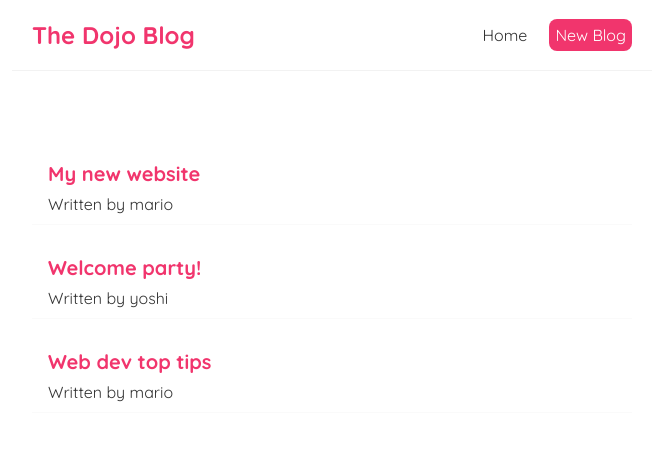
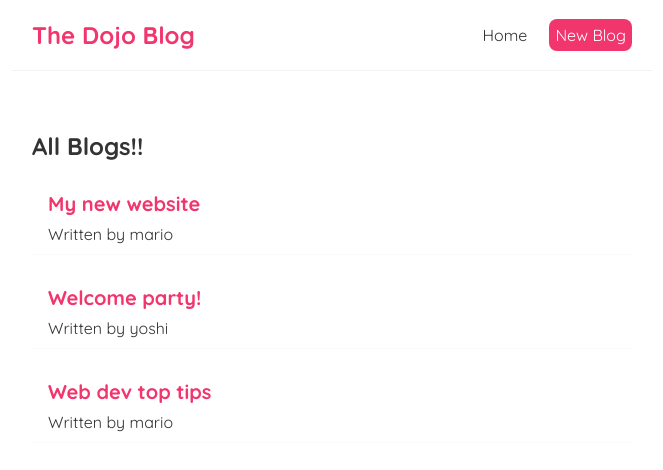
Before and after one commit to shiva2096/dogo-blog, a React (Create React App) app: page / in a window 1280 px wide. Shown: the top 470 px of the page, without its empty margins (308-971 px from the left). Built offline with nearby package versions, Linux system fonts and the light colour scheme; the HTML template or start-up script is replaced by a standard one.

Commit message:
11- using props

```diff
--- /dev/null
+++ b/src/BlogList.js
@@ -0,0 +1,22 @@
+// or const BlogList = ({blogs, title})
+// using props to fetch data
+// BlogList component can be used to display lists
+// in our templated format
+const BlogList = (props) => {
+    const blogs = props.blogs;
+    const title = props.title;
+
+    return (
+        <div className="blog-list">
+            <h2>{title}</h2>
+            {blogs.map(blog => (
+                <div className="blog-preview" key={blog.id} >
+                    <h2>{ blog.title }</h2>
+                    <p>Written by { blog.author }</p>
+                </div>
+            ))}
+        </div>
+     );
+}
+
+export default BlogList
--- a/src/Home.js
+++ b/src/Home.js
@@ -1,4 +1,5 @@
 import { useState } from "react";
+import BlogList from "./BlogList";
 
 const Home = () => {
     const [blogs, setBlogs] = useState([
@@ -12,13 +13,7 @@
     // then we build a template that applies for each element in loop
     return (
         <div className="home">
-            {blogs.map(blog => (
-                <div className="blog-preview" key={blog.id} >
-                    <h2>{ blog.title }</h2>
-                    <p>Written by { blog.author }</p>
-                </div>
-            ))
-            }
+            <BlogList blogs={blogs} title="All Blogs!!"/>
         </div>
       );
 }
```
